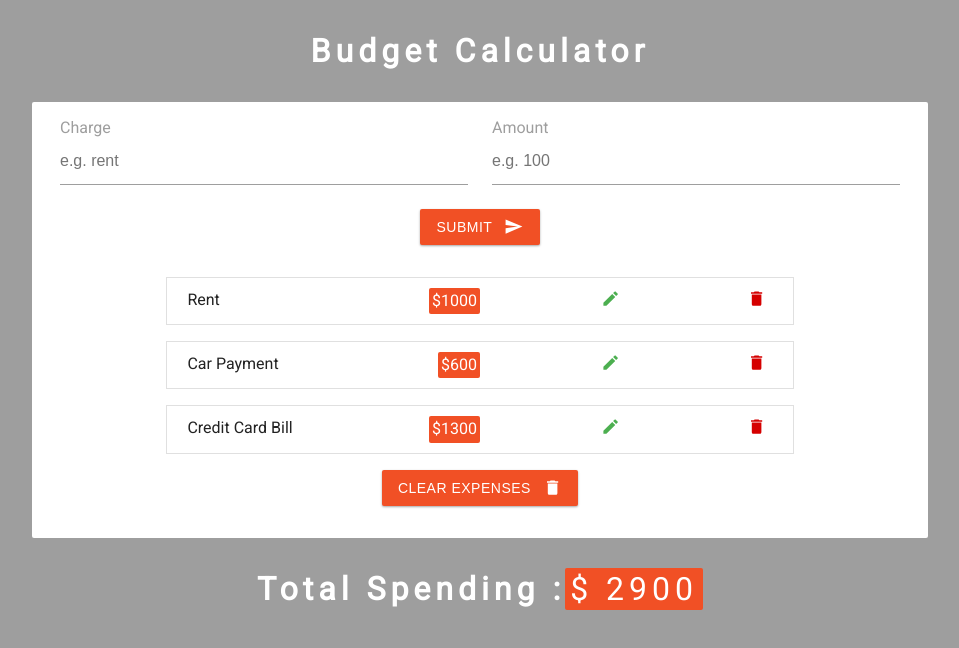
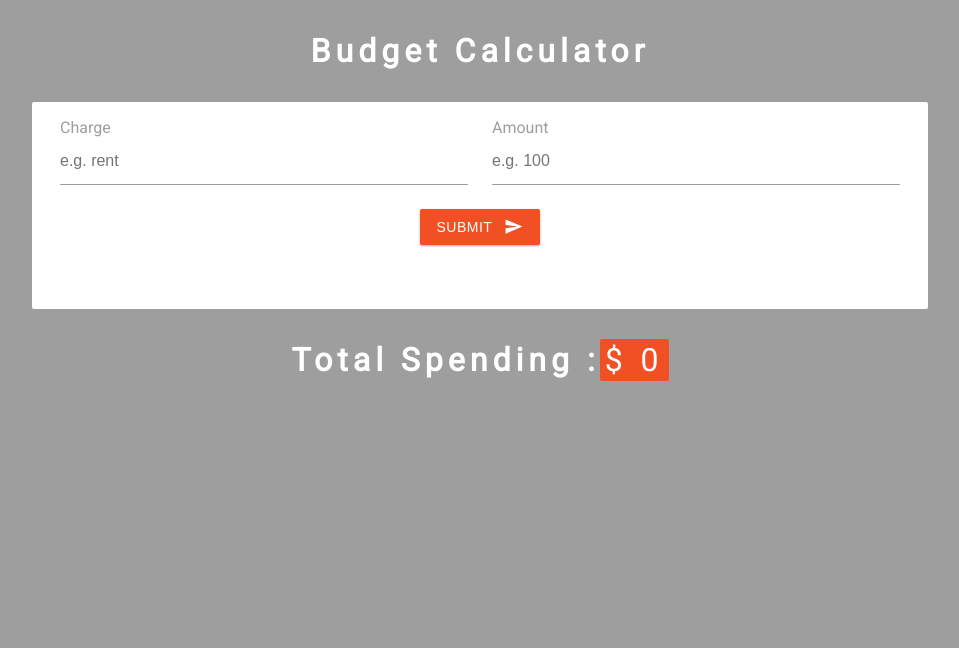
Before and after one commit to saurabhmehta1601/budget-manager, a React (Create React App) app: page / in a window 1280 px wide. Shown: the top 648 px of the page, without its empty margins (160-1119 px from the left). Built offline with nearby package versions, Linux system fonts and the light colour scheme.

Commit message:
Updated readMe

```diff
--- a/src/App.js
+++ b/src/App.js
@@ -1,27 +1,30 @@
-import React, { useState } from "react";
+import React, { useState,useEffect } from "react";
 import "./App.css";
 import { Alert } from "./components/Alert";
 import { ExpenseForm } from "./components/ExpenseForm";
 import { ExpenseList } from "./components/ExpenseList";
 import { v4 as uuid } from "uuid";
 
-const initialExpenses = [
-  {
-    id: uuid(),
-    charge: "rent",
-    amount: 1000,
-  },
-  {
-    id: uuid(),
-    charge: "car payment",
-    amount: 600,
-  },
-  {
-    id: uuid(),
-    charge: "credit card bill",
-    amount: 1300,
-  },
-];
+// const initialExpenses = [
+//   {
+//     id: uuid(),
+//     charge: "rent",
+//     amount: 1000,
+//   },
+//   {
+//     id: uuid(),
+//     charge: "car payment",
+//     amount: 600,
+//   },
+//   {
+//     id: uuid(),
+//     charge: "credit card bill",
+//     amount: 1300,
+//   },
+// ];
+
+const initialExpenses= localStorage.getItem('expenses') ? JSON.parse(localStorage.getItem('expenses')) : []
+
 
 function App() {
   const [expenses, setExpenses] = useState(initialExpenses);
@@ -60,12 +63,13 @@ function App() {
     if(amount > 0 && charge!==''){
 
      if(edit){
-      const updated=expenses.find(expense => expense.id=id)
-      updated.charge=charge
-      updated.amount=amount
-      setExpenses([...expenses])
+      const updated=expenses.map(expense => expense.id===id ? {...expense,amount,charge} : expense  )
+
+      setExpenses(updated)
       setCharge("")
       setAmount("")
+      setAlert({show:true,text:"Item edited ",type:"success"})
+      setTimeout(()=>setAlert({show:false}),3000)
       setEdit(false)
       return
      }
@@ -87,6 +91,9 @@ function App() {
     setTimeout(()=>{setAlert({show:false})},3000)
   };
 
+  useEffect(()=>{
+    localStorage.setItem('expenses',JSON.stringify(expenses))
+  },[expenses])
 
   return (
     <>
```
Also changed, not shown: 1 other file (tests, documents, lock files or other folders).
